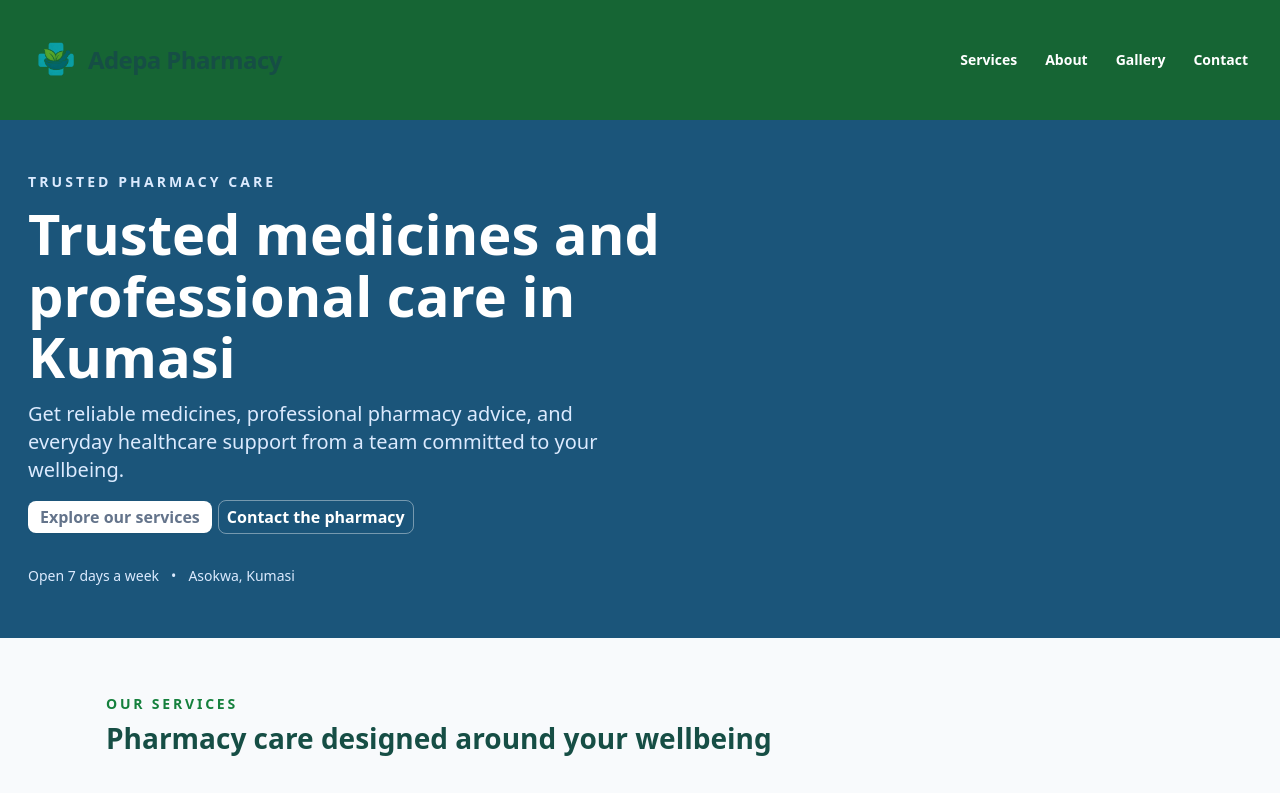
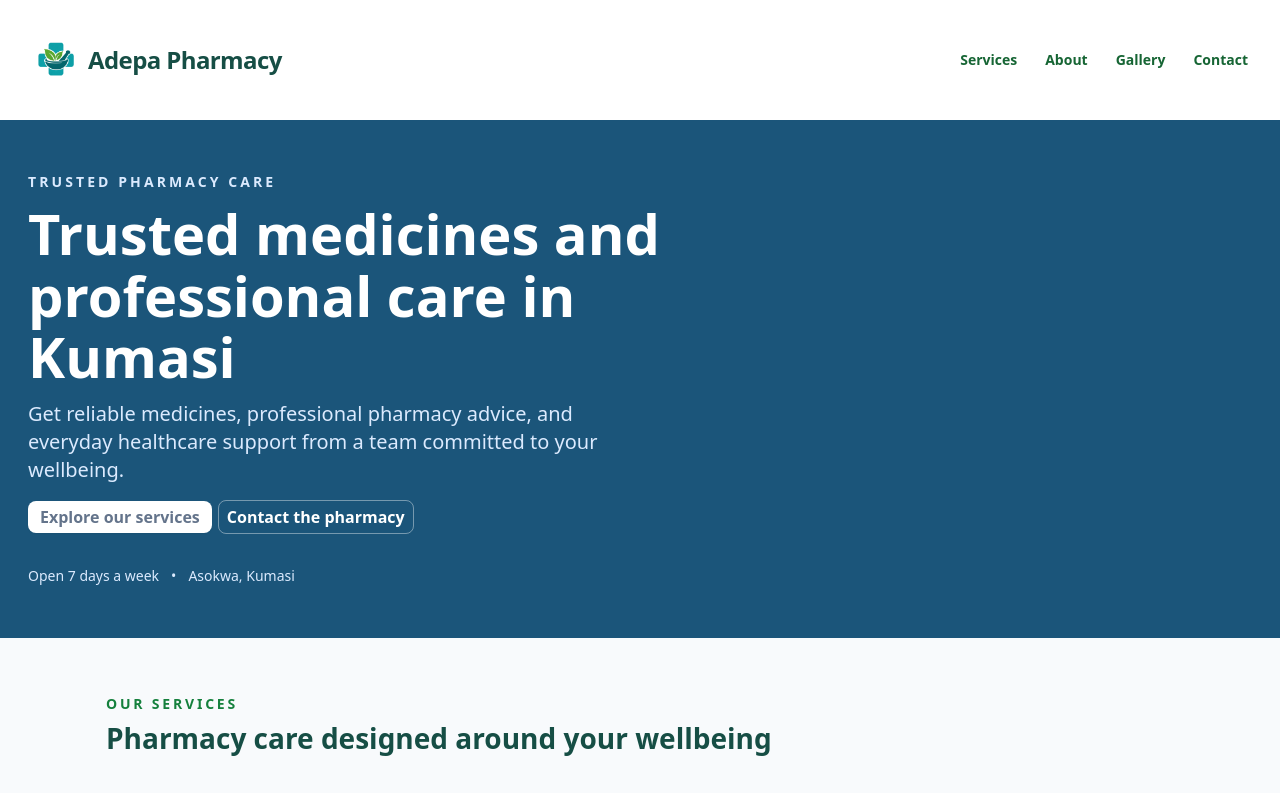
Before and after one commit to DavidTettehPadi/adepa-pharmacy, a plain HTML site: page index.html in a window 1280 px wide. Shown: the top 793 px of the page. Drawn offline with nearby package versions, Linux system fonts and the light colour scheme.

Commit message:
Change title background to white

```diff
--- a/index.html
+++ b/index.html
@@ -35,7 +35,7 @@
 </head>
 
 <body class="bg-slate-50 text-slate-800 antialiased">
-  <header class="bg-brand-800 text-white shadow-soft">
+  <header class="bg-white text-brand-800 shadow-soft">
     <div class="container mx-auto flex flex-row flex-wrap items-center justify-between gap-4 px-4 py-4">
   <a href="index.html" class="flex items-center gap-2 text-2xl font-bold tracking-tight">
   <img src="Adepa Logo.png" alt="Adepa Pharmacy Logo" class="h-12 w-12 object-contain">
```
